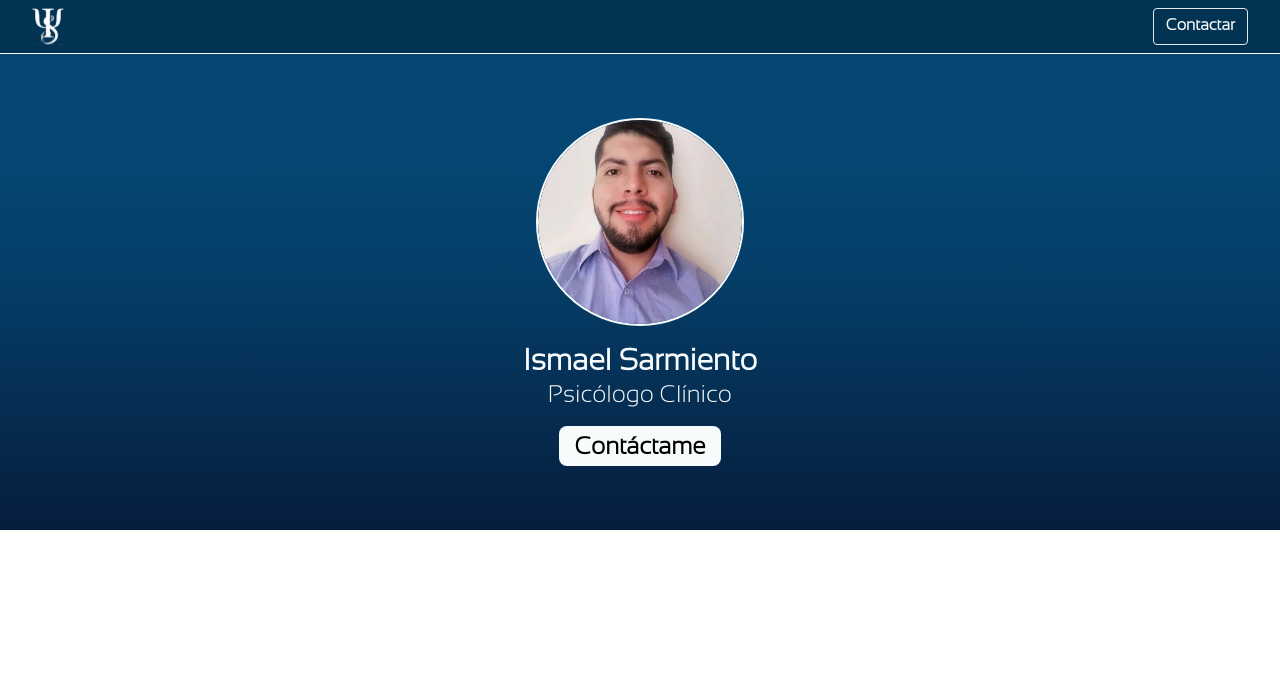
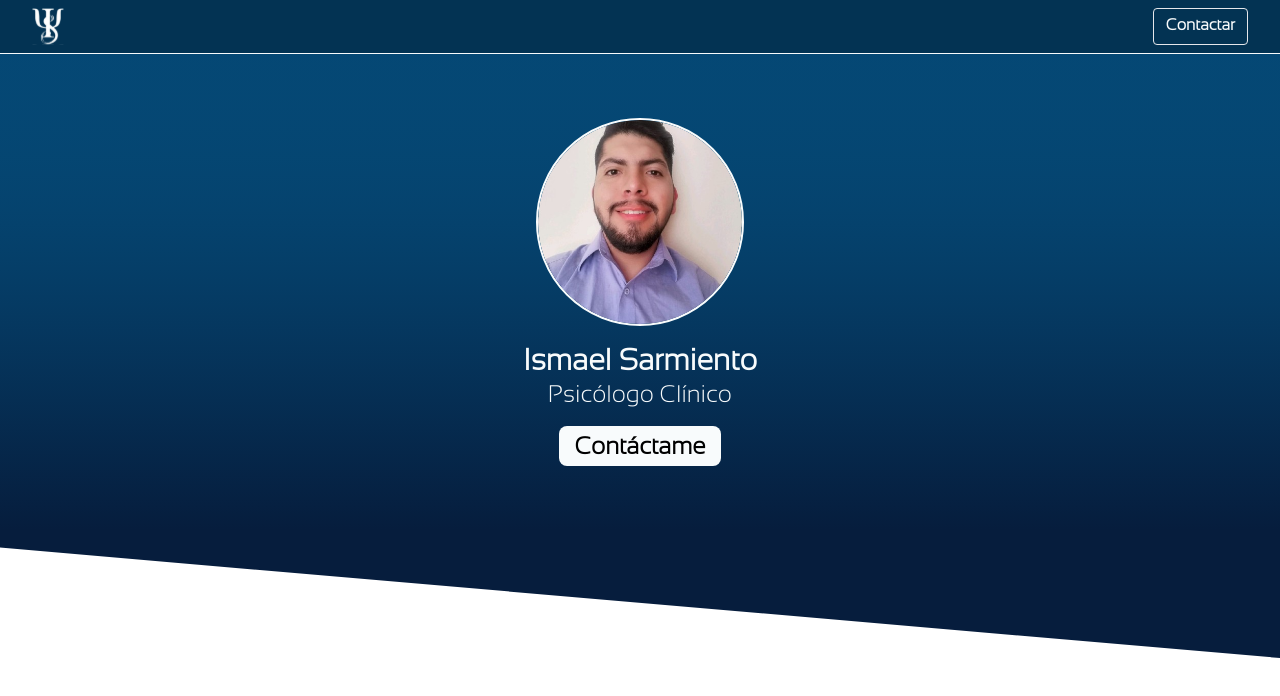
Before and after one commit to Mikadifo/ismaelsarmiento, a Next.js app: page / in a window 1280 px wide. Shown: the top 696 px of the page. Built offline with nearby package versions, Linux system fonts and the light colour scheme.

Commit message:
add: tilt divider

```diff
--- /dev/null
+++ b/src/app/components/Tilt.js
@@ -0,0 +1,19 @@
+const Tilt = () => {
+  return (
+    <svg
+      data-name="Layer 1"
+      xmlns="http://www.w3.org/2000/svg"
+      viewBox="0 0 1200 120"
+      preserveAspectRatio="none"
+    >
+      <path
+        d="M1200 120L0 16.48 0 0 1200 0 1200 120z"
+        className="shape-fill"
+        fill="#061D3D"
+        fillOpacity="1"
+      ></path>
+    </svg>
+  );
+};
+
+export default Tilt;
--- a/src/app/page.js
+++ b/src/app/page.js
@@ -1,11 +1,13 @@
 import CTA from "./components/CTA";
 import Navbar from "./components/Navbar";
+import Tilt from "./components/Tilt";
 
 const Home = () => {
   return (
     <>
       <Navbar />
       <CTA />
+      <Tilt />
     </>
   );
 };
```
Also changed, not shown: src/assets/tilt.svg (deleted).
